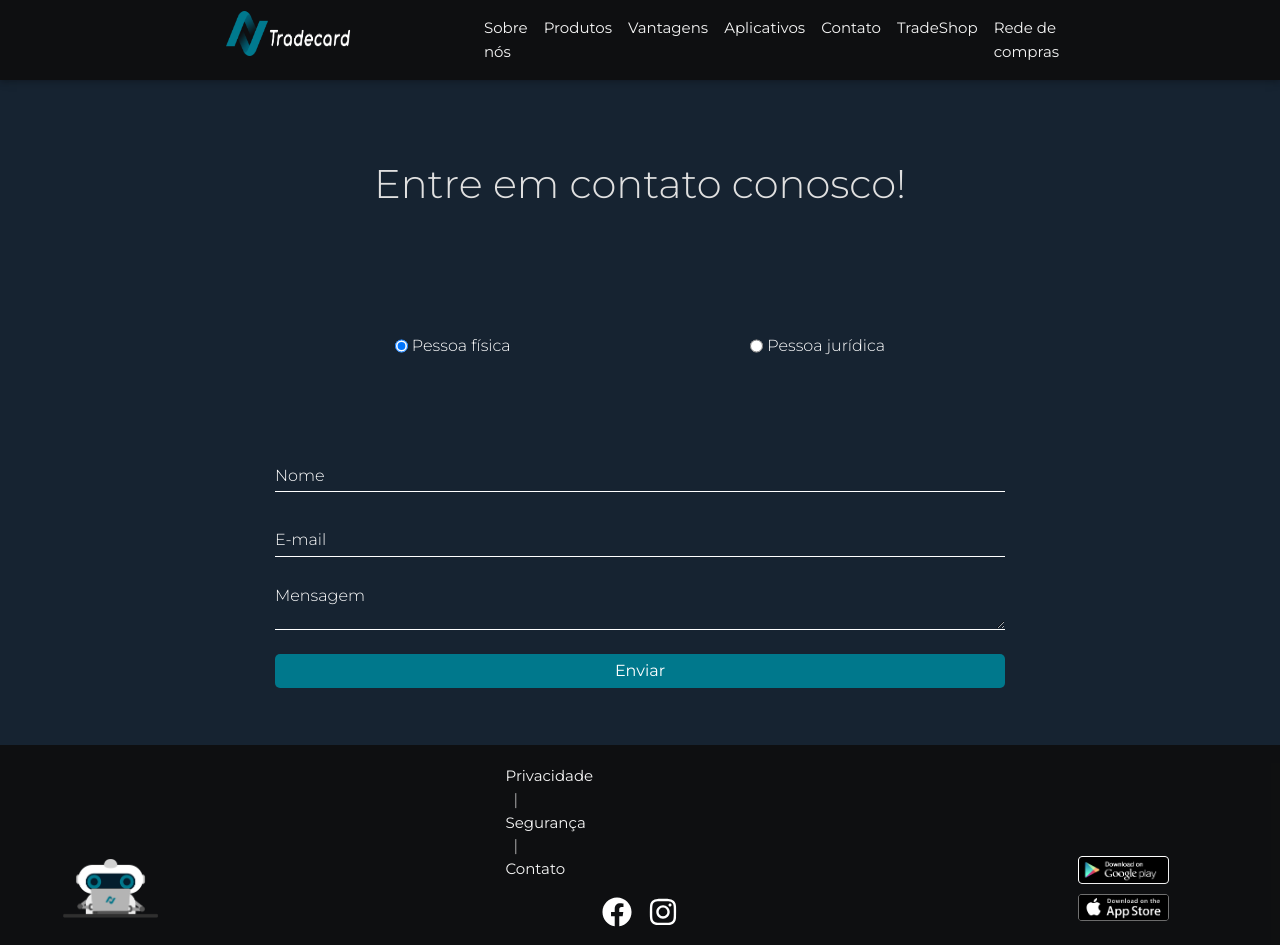
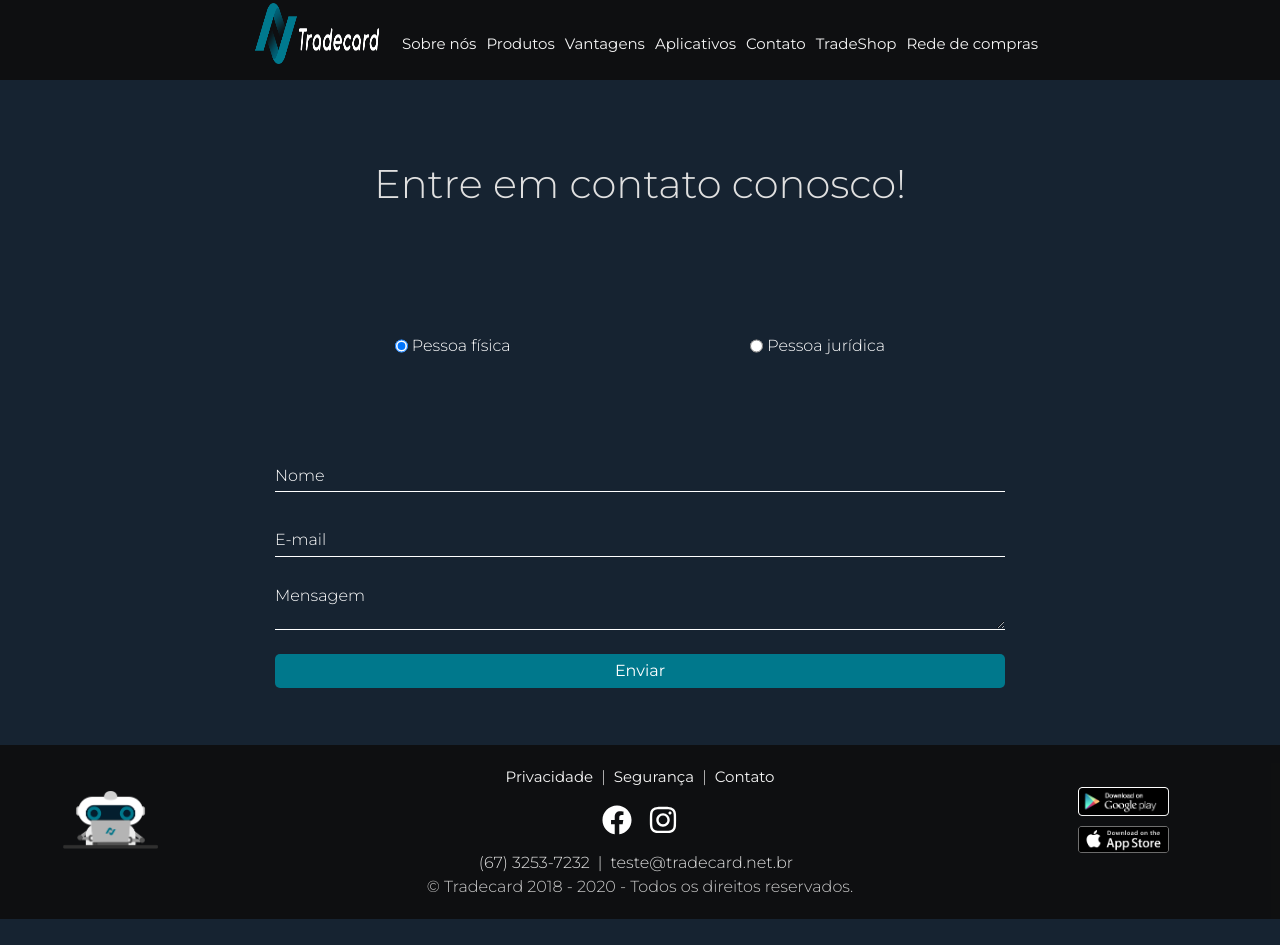
Before and after one commit to jamessonseren/correct-site-institucional, a React (Create React App) app: page /contato in a window 1280 px wide. Shown: the top 945 px of the page. After the commit the page ends 919 px from the top, so only its background shows below. Built offline with nearby package versions, Linux system fonts and the light colour scheme; what react-pose would draw is missing.

Commit message:
Imagens produtos, cabeçalho e rodapé

```diff
--- a/src/components/footer/Footer.js
+++ b/src/components/footer/Footer.js
@@ -11,21 +11,25 @@ export default function Footer() {
             </Col>
             <Col sm={8} className="justify-content-center align-items-center d-flex" style={{flexDirection: 'column'}}>
                 <Row>
-                    <Link className='navbar-link-trade'>Privacidade</Link>
-                    <span className='ml-2 mr-2 text-light'>|</span>
-                    <Link className='navbar-link-trade'>Segurança</Link>
-                    <span className='ml-2 mr-2 text-light'>|</span>
-                    <Link className='navbar-link-trade' to='/contato'>Contato</Link>
+                    <span  className='ml-2 mr-2 text-light'>
+                    <Link className='navbar-link-trade ml-2 mr-2'>Privacidade</Link>
+                    |
+                    <Link className='navbar-link-trade ml-2 mr-2'>Segurança</Link>
+                    |
+                    <Link className='navbar-link-trade ml-2 mr-2' to='/contato'>Contato</Link>
+                    </span>
                 </Row>
                 <Row className='mt-3'>
                     <FaFacebook color='white' className='mr-3' size={30}/>
                     <FaInstagram color='white' size={30}/>
                 </Row>
-                <Row className='mt-3 text-light'>
-                    <span className='navbar-link-trade'>(67) 3253-7232</span>
-                    <span className='ml-2 mr-2 text-light'>|</span>
-                    <span className='navbar-link-trade'>teste@tradecard.net.br</span>
-                </Row>
+                <div className='mt-3 text-light'>
+                    <span className='text-lightml-2 mr-2 text-light'>
+                    <Link className='text-light ml-2 mr-2'>(67) 3253-7232</Link>
+                    |
+                    <Link className='text-light ml-2 mr-2'>teste@tradecard.net.br</Link>
+                    </span>
+                </div>
             </Col>
             <Col sm={2} className="justify-content-center align-items-center d-flex" style={{flexDirection: 'column'}}>
                 <a> <Image src={require('../../assets/download_google_play.png')} style={{width: '50%'}} rounded fluid/> </a>
--- a/src/components/navbar/Navbar.js
+++ b/src/components/navbar/Navbar.js
@@ -6,22 +6,20 @@ import "./navbar.css"
 
 export default function NavBar(){
     return(
-        <Navbar className='navbar-trade' expand="md">
-            <Navbar.Toggle aria-controls="basic-navbar-nav" />
-            <Navbar.Collapse>
-                <Nav className="ml-auto mr-auto">
-                    <Navbar.Brand  className='logo'>
-                        <img src={require('../../assets/tradecard_logo_white.png')} alt='Tradecard Logo' height='80%' width='150' className='logo' />
-                    </Navbar.Brand>
-                    <Nav.Link><Link className='navbar-link-trade' to='/sobre_nos'>Sobre nós</Link></Nav.Link>
-                    <Nav.Link><Link className='navbar-link-trade' to='/produtos'>Produtos</Link></Nav.Link>
-                    <Nav.Link><Link className='navbar-link-trade' to='/vantagens'>Vantagens</Link></Nav.Link>
-                    <Nav.Link><Link className='navbar-link-trade' to='/aplicativos'>Aplicativos</Link></Nav.Link>
-                    <Nav.Link><Link className='navbar-link-trade' to='/contato'>Contato</Link></Nav.Link>
-                    <Nav.Link><Link className='navbar-link-trade' to='/trade_shop'>TradeShop</Link></Nav.Link>
-                    <Nav.Link><Link className='navbar-link-trade' to='/rede_compras'>Rede de compras</Link></Nav.Link>
-                </Nav>
-            </Navbar.Collapse>
-        </Navbar>
+
+            <>
+                <Nav className="justify-content-center navbar-trade">
+                <Nav.Item  className='logo'>
+                    <img src={require('../../assets/tradecard_logo_white.png')} alt='Tradecard Logo' height='80%' width='150' className='logo' />
+                </Nav.Item>
+                <Nav.Item><Link className='navbar-link-trade' to='/sobre_nos'>Sobre nós</Link></Nav.Item>
+                <Nav.Item><Link className='navbar-link-trade' to='/produtos'>Produtos</Link></Nav.Item>
+                <Nav.Item><Link className='navbar-link-trade' to='/vantagens'>Vantagens</Link></Nav.Item>
+                <Nav.Item><Link className='navbar-link-trade' to='/aplicativos'>Aplicativos</Link></Nav.Item>
+                <Nav.Item><Link className='navbar-link-trade' to='/contato'>Contato</Link></Nav.Item>
+                <Nav.Item><Link className='navbar-link-trade' to='/trade_shop'>TradeShop</Link></Nav.Item>
+                <Nav.Item><Link className='navbar-link-trade' to='/rede_compras'>Rede de compras</Link></Nav.Item>
+            </Nav>
+            </>
     )
 }
--- a/src/components/navbar/navbar.css
+++ b/src/components/navbar/navbar.css
@@ -4,12 +4,15 @@
     height: 10vh;
     z-index: 1;
 }
-
+.nav-item{
+    padding-left: 5px;
+    padding-right: 5px;
+    padding-top: 4vh;
+}
 .navbar-link-trade{
     color: whitesmoke !important;
     font-size: 15px;
     font-weight: 500;
-    align-self: center;
 }
 
 .navbar-link-trade:hover{
```
Also changed, not shown: src/components/produtos/VantagensProdutos.js (+41 -38 lines), src/assets/adiantamento_convenio.png (added), src/assets/alimentacao_refeicao.png (added).
